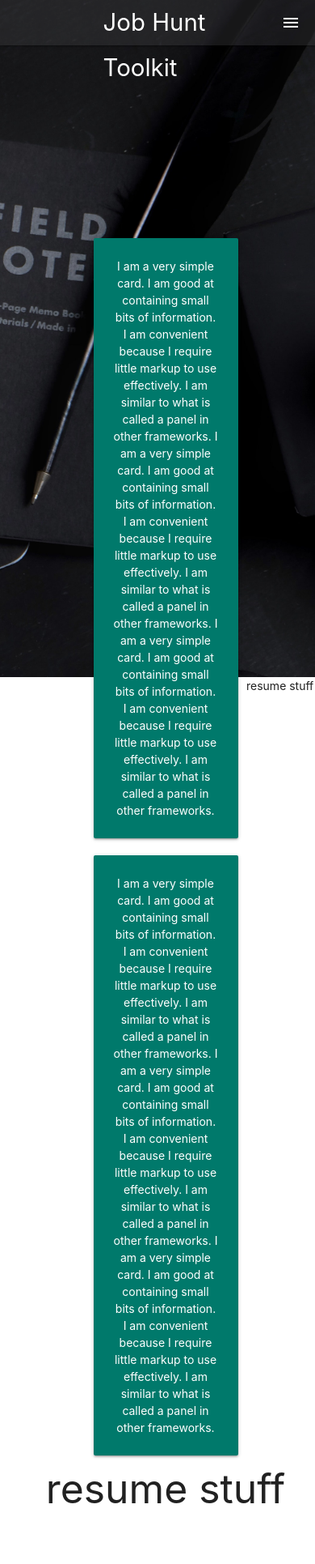
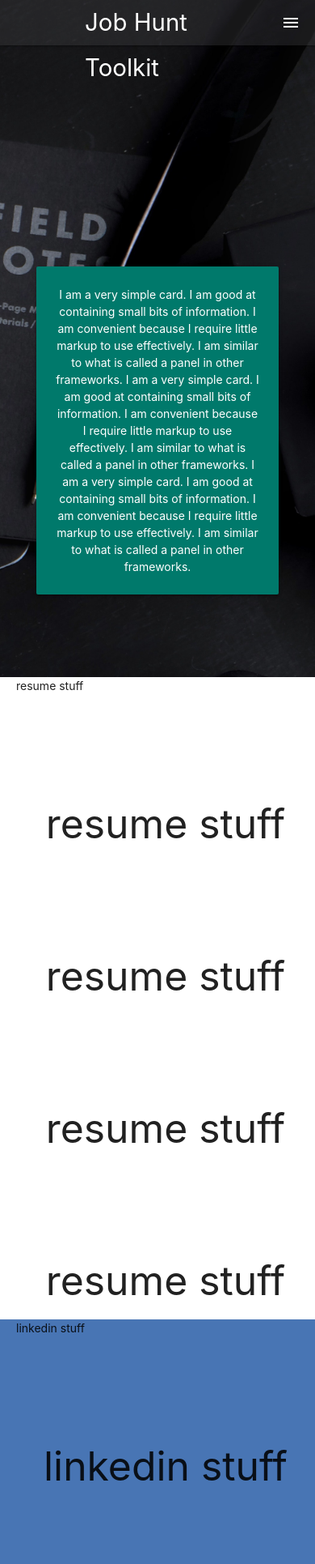
Before and after one commit to brentmwarren/Job-Hunt-Toolkit, a Django app: page / in a window 390 px wide. Shown: the top 1931 px of the page at 81% size. Run offline with Django 3.2, Linux system fonts and the light colour scheme; the visitor is signed in with stand-in values (Sample User, id 1); data that the repository does not hold is empty.

Commit message:
intro page fixed for mobile

```diff
--- a/job_hunt_toolkit/static/css/main.css
+++ b/job_hunt_toolkit/static/css/main.css
@@ -120,6 +120,13 @@ nav{
   margin-left: 20px;
 }
 
+@media screen and (max-width: 600px) {
+  .brand-logo {
+    margin-left: 5px;
+    overflow-inline: visible;
+  }
+}
+
 /* .register-form {
   max-width: 300px;
   margin: auto;
@@ -154,6 +161,16 @@ nav{
   background-image: url("../images/blacknotes.jpg");
 }
 
+#intro-card {
+  position: absolute;
+  max-width: 500px;
+  height: 200px;
+  z-index: 15;
+  top: 50%;
+  left: 50%;
+  transform: translate(-50%, -50%);
+}
+
 #resume-page{
   min-height: 50vh;
 }
@@ -164,7 +181,15 @@ nav{
 }
 
 #application-page{
+  text-align: center;
+  justify-content: center;
+}
 
+table{
+  margin: auto;
+  text-align: center;
+  max-width: 600px;
+  justify-content: center;
 }
 
 #newapp-page{
@@ -231,23 +256,28 @@ h2{
 
 
 
-
-
-.intro-container {
-  padding-top: 35vh;
-  width: 50%;
-  margin: 0 auto;
-  min-width: 200px;
-  /* position: absolute;
-  top: 50%;
-  left: 50%;
-  transform: translate(-50%, -50%); */
+.card-panel{
+  min-width: 300px;
+  max-height: 500px;
 }
 
 .card-panel {
   /* min-width: 300px; */
   /* margin-left: 1px;
   margin-right: 1px; */
+}
+
+.intro-container {
+  display: grid;
+  padding-top: 35vh;
+  justify-content: center;
+  /* width: 50%; */
+  justify-content: center;
+  text-align: center;
+  /* position: absolute;
+  top: 50%;
+  left: 50%;
+  transform: translate(-50%, -50%); */
 }
 
 /* .intro-card{
--- a/job_hunt_toolkit/templates/application_list.html
+++ b/job_hunt_toolkit/templates/application_list.html
@@ -5,7 +5,7 @@
 <section class="page parallax" id="intro-page">
 
     <div class="row container intro-container">
-        <div class="col s12 m5 center-align">
+        <div id="intro-card">
             <div class="card-panel teal darken-2">
                 <span class="white-text">I am a very simple card. I am good at containing small bits of information.
                 I am convenient because I require little markup to use effectively. I am similar to what is called a panel in other frameworks.
@@ -16,7 +16,7 @@
                 </span>
             </div>
         </div>
-        <div class="col s12 m5 center-align">
+        <!-- <div class="col s12 m5 center-align">
                 <div class="card-panel teal darken-2">
                     <span class="white-text">I am a very simple card. I am good at containing small bits of information.
                     I am convenient because I require little markup to use effectively. I am similar to what is called a panel in other frameworks.
@@ -26,7 +26,7 @@
                     I am convenient because I require little markup to use effectively. I am similar to what is called a panel in other frameworks.
                     </span>
                 </div>
-            </div>
+        </div> -->
     </div>
 </section>
 
@@ -62,7 +62,7 @@
 
 <section class="page" id="application-page">
 <h4>Applications <a href="{% url 'application_create' %}">(+)</a></h4>
-<table class="highlight">
+<table class="highlight responsive-table centered">
         <thead>
             <tr>
                 <th>Company Name</th>
@@ -73,11 +73,10 @@
         <tbody>
             {% for application in applications %}
                 <tr>
-                    <td><a href="{% url 'application_detail' pk=application.pk %}"></a>{{application.name}}</a></td>
+                    <td><a href="{% url 'application_detail' pk=application.pk %}">{{application.name}}</a></td>
                     <td><a href="{% url 'application_detail' pk=application.pk %}">{{application.job_title}}</a></td>
                     <td><a href="{% url 'application_detail' pk=application.pk %}">{{application.date_applied}}</a></td>
                 </tr>
-            </a>
             {% endfor %}
         </tbody>
     </table>
--- a/job_hunt_toolkit/templates/base.html
+++ b/job_hunt_toolkit/templates/base.html
@@ -27,7 +27,7 @@
             <nav>
                 <div class="nav-wrapper">
                     <a href="#" data-target="mobile-demo" class="sidenav-trigger right"><i class="material-icons">menu</i></a>
-                    <a href="#" class="brand-logo">Job Hunt Toolkit</a>
+                    <a href="#intro-page" class="brand-logo">Job Hunt Toolkit</a>
                         <ul id="nav-mobile" class="right hide-on-med-and-down">
                             {% if user.is_authenticated %}
                                 <li><strong>Welcome {{ user.first_name}}</strong></li>
```
